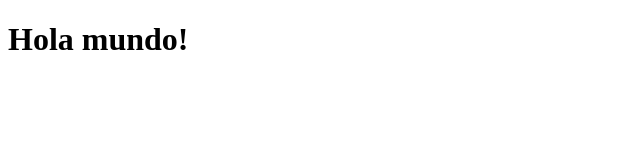
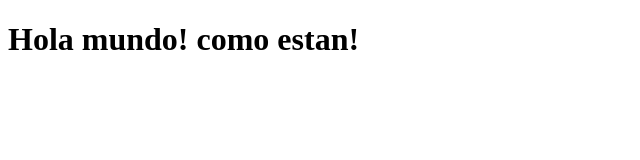
Before and after one commit to ezequielangnes/repoCapacitacion, a plain HTML site: page frontend-capacitacion/Paginas/index.html in a window 1280 px wide. Shown: the whole page, without its empty margins (0-640 px from the left). Drawn offline with Linux system fonts and the light colour scheme.

Commit message:
Segundo commit

```diff
--- a/frontend-capacitacion/Paginas/index.html
+++ b/frontend-capacitacion/Paginas/index.html
@@ -1,6 +1,6 @@
 <!DOCTYPE html>
 <html>
     <body>
-        <h1>Hola mundo!</h1>
+        <h1>Hola mundo! como estan!</h1>
     </body>
 </html>
```
